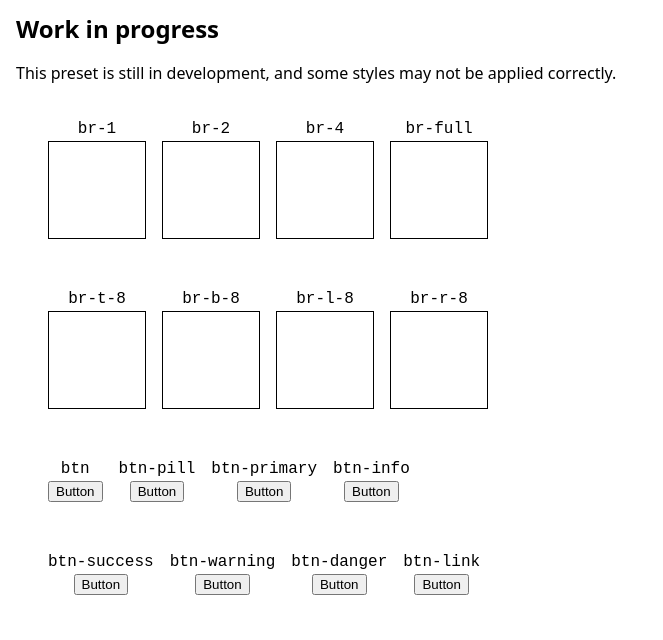
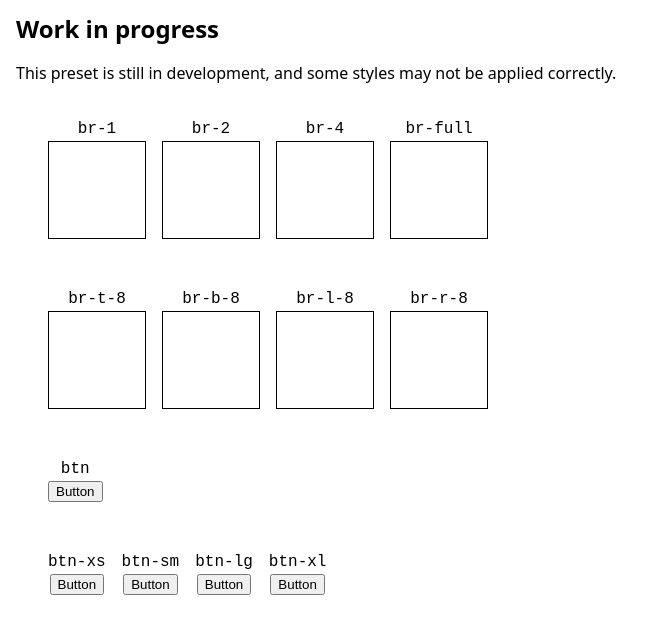
Before and after one commit to MaikoTan/unocss-preset-marumaru, a website built with Vite: page index.html in a window 1280 px wide. Shown: the part 142-782 px from the top of the page, without its empty margins (0-663 px from the left). Built offline with nearby package versions, Linux system fonts and the light colour scheme.

Commit message:
feat: add different sizes for buttons

```diff
--- a/index.html
+++ b/index.html
@@ -66,7 +66,32 @@
           <code class="!ws-normal before:-ml-1ch">btn</code>
           <button class="mb-4 btn btn-info">Button</button>
         </div>
+      </div>
 
+      <div class="border-4 border-gray-200 rounded-lg px-8 py-4 flex gap-4">
+
+        <div class="flex flex-col items-center">
+          <code class="!ws-normal before:-ml-1ch">btn-xs</code>
+          <button class="mb-4 btn-xs btn-info">Button</button>
+        </div>
+
+        <div class="flex flex-col items-center">
+          <code class="!ws-normal before:-ml-1ch">btn-sm</code>
+          <button class="mb-4 btn-sm btn-info">Button</button>
+        </div>
+
+        <div class="flex flex-col items-center">
+          <code class="!ws-normal before:-ml-1ch">btn-lg</code>
+          <button class="mb-4 btn-lg btn-info">Button</button>
+        </div>
+
+        <div class="flex flex-col items-center">
+          <code class="!ws-normal before:-ml-1ch">btn-xl</code>
+          <button class="mb-4 btn-xl btn-info">Button</button>
+        </div>
+      </div>
+
+      <div class="border-4 border-gray-200 rounded-lg px-8 py-4 flex gap-4">
         <div class="flex flex-col items-center">
           <code class="!ws-normal before:-ml-1ch">btn-pill</code>
           <button class="mb-4 btn-pill btn-info">Button</button>
@@ -81,14 +106,14 @@
           <code class="!ws-normal before:-ml-1ch">btn-info</code>
           <button class="mb-4 btn btn-info">Button</button>
         </div>
-      </div>
 
-      <div class="border-4 border-gray-200 rounded-lg px-8 py-4 flex gap-4">
         <div class="flex flex-col items-center">
           <code class="!ws-normal before:-ml-1ch">btn-success</code>
           <button class="mb-4 btn btn-success">Button</button>
         </div>
+      </div>
 
+      <div class="border-4 border-gray-200 rounded-lg px-8 py-4 flex gap-4">
         <div class="flex flex-col items-center">
           <code class="!ws-normal before:-ml-1ch">btn-warning</code>
           <button class="mb-4 btn btn-warning">Button</button>
--- a/src/index.ts
+++ b/src/index.ts
@@ -15,6 +15,10 @@ export function presetMarumaru(): Preset {
         'flex-center': 'flex items-center justify-center',
         'flex-col-center': 'flex flex-col items-center justify-center',
         'btn': 'inline-block px-4 py-2 space-nowrap rounded-md cursor-pointer',
+        'btn-xs': 'btn text-xs px-1 py-0.5',
+        'btn-sm': 'btn text-sm px-2 py-1',
+        'btn-lg': 'btn text-lg px-6 py-3',
+        'btn-xl': 'btn text-xl px-8 py-4',
         'btn-pill': 'btn rounded-full',
         'btn-primary': 'btn bg-blue-500 text-white hover:bg-blue-600',
         'btn-info': 'btn bg-white text-black border border-gray-300 hover:bg-gray-50',
```
